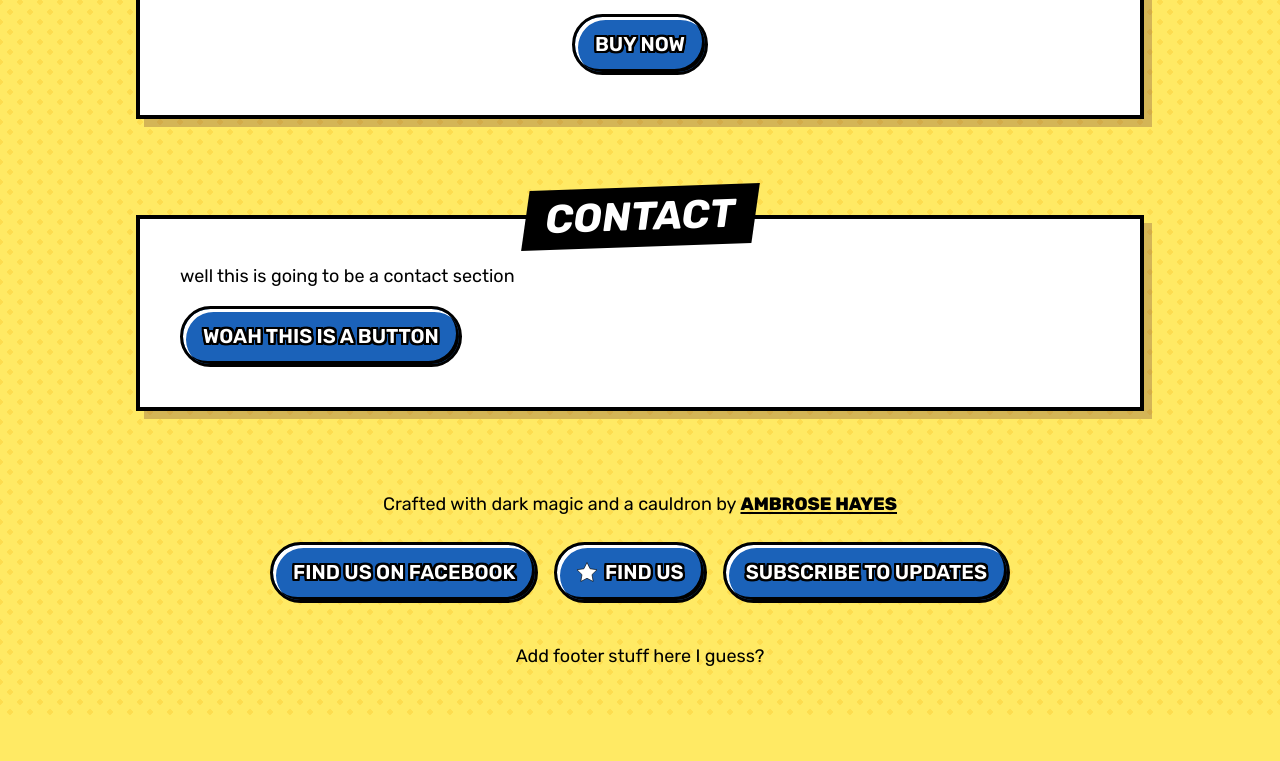
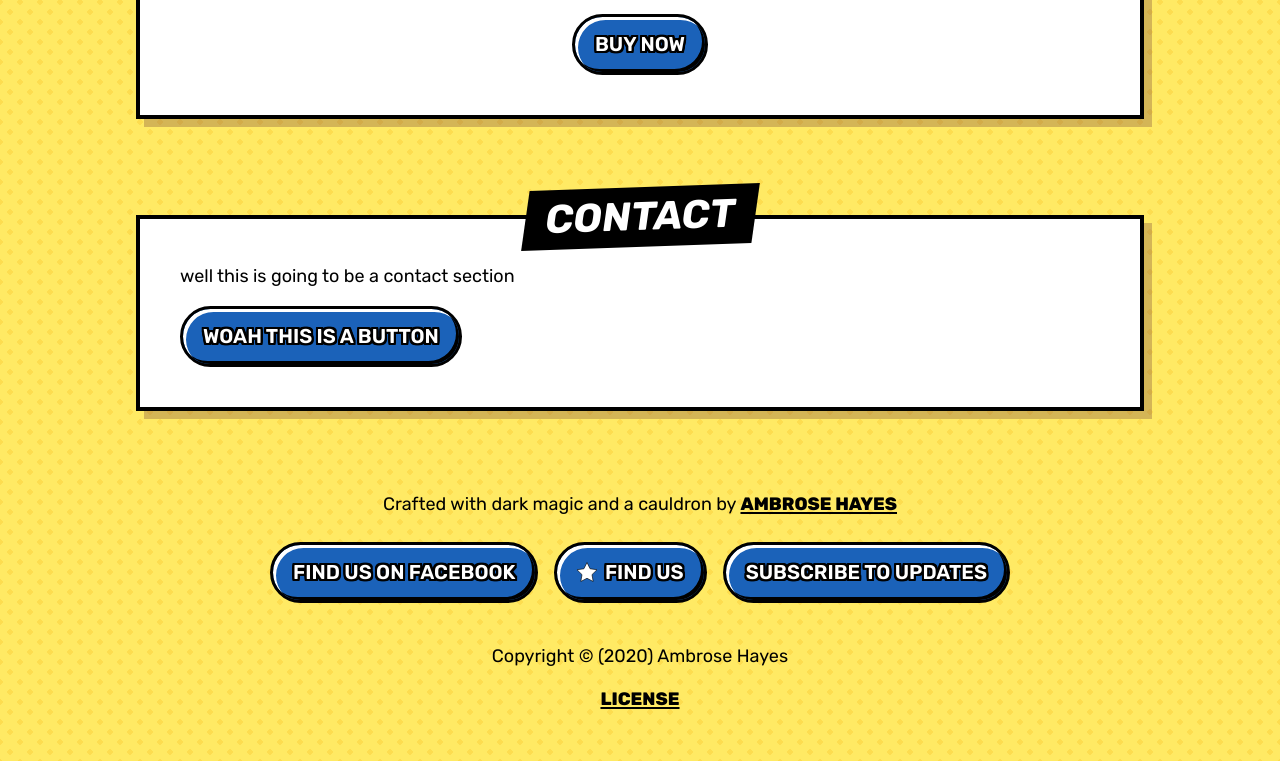
Before and after one commit to ambrosehayes/ipttask2, a plain HTML site: page index.html in a window 1280 px wide. Shown: the part 2678-3439 px from the top of the page. Before the commit the page ends 3396 px from the top, so only its background shows below. Drawn offline with Linux system fonts and the light colour scheme; a script that the page names is missing.

Commit message:
Add copyright and license to footer

```diff
--- a/index.html
+++ b/index.html
@@ -129,7 +129,8 @@ Nintendo Switch Lite supports all Nintendo Switch software that can be played in
         </li>
         <li><a href="/subscribe/" class="link-support">Subscribe to Updates</a></li>
       </ul>
-      <p>Add footer stuff here I guess?</p>
+      <p>Copyright &copy (2020) Ambrose Hayes</p>
+      <p><a href="license.html">License</a></p>
     </div>
   </footer>
   <script src="sticky.js" charset="utf-8"></script>
```
Also changed, not shown: about.html (+2 -2 lines), license.html (+2 -2 lines), sell.html (+2 -2 lines).
